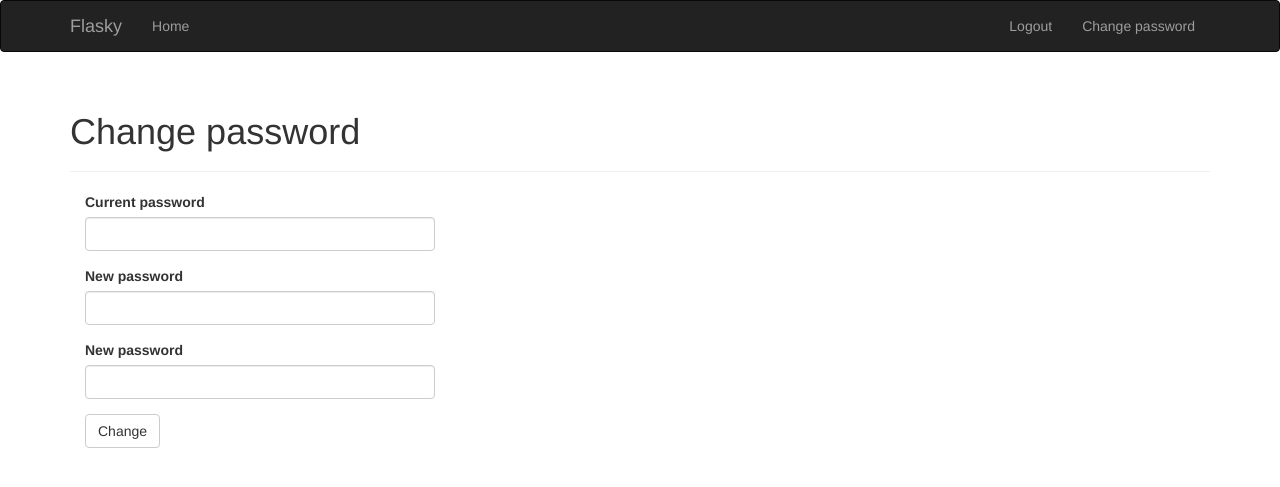
After one commit to jgrycz/study, a Flask app: page /auth/change_password in a window 1280 px wide. The commit adds this page. Shown: the top 487 px of the page. Run offline with Flask 2, Linux system fonts and the light colour scheme; a user stored in the database is signed in; tables that the repository leaves empty hold one stand-in row (values such as "Sample post"); some libraries are stand-ins or nearby versions.

Commit message:
Added change password feature

```diff
--- a/flask/helloworld/app/auth/forms.py
+++ b/flask/helloworld/app/auth/forms.py
@@ -27,3 +27,9 @@ class RegistrationForm(FlaskForm):
     def validate_username(self, field):
         if User.query.filter_by(username=field.data).first():
             raise ValidationError('Username is already in use')
+
+class ChangePasswordForm(FlaskForm):
+    old_password = PasswordField('Current password', validators=[DataRequired()])
+    new_password = PasswordField('New password', validators=[DataRequired(), EqualTo('new_password2', 'Passwords have to be equal')])
+    new_password2 = PasswordField('New password', validators=[DataRequired()])
+    change = SubmitField('Change')
--- a/flask/helloworld/app/auth/views.py
+++ b/flask/helloworld/app/auth/views.py
@@ -2,7 +2,7 @@ from flask import render_template, redirect, request, url_for, flash
 from flask_login import login_user, logout_user, login_required, current_user
 from . import auth
 from ..models import User
-from .forms import LoginForm, RegistrationForm
+from .forms import LoginForm, RegistrationForm, ChangePasswordForm
 from .. import db
 
 
@@ -81,3 +81,20 @@ def resend_information():
     url = url_for('auth.confirm', token=token, _external=True)
     flash('Before you log in activate your account please, clicking following url: {}'.format(url))
     return redirect(url_for('main.index'))
+
+
+
+@auth.route('/change_password', methods=['GET', 'POST'])
+@login_required
+def change_password():
+    form = ChangePasswordForm()
+    if form.validate_on_submit():
+        user = User.query.filter_by(email=current_user.email).first()
+        if user.verify_password(form.old_password.data):
+            user.password = form.new_password.data
+            db.session.add(user)
+            db.session.commit()
+            flash('Your password has been changed!')
+        else:
+            flash('Incorrect current password')
+    return render_template('auth/change_password.html', form=form)
--- /dev/null
+++ b/flask/helloworld/app/templates/auth/change_password.html
@@ -0,0 +1,13 @@
+{% extends "base.html" %}
+{% import "bootstrap/wtf.html" as wtf %}
+{% block title %}Flasky - Change password{% endblock %}
+
+{% block page_content %}
+
+<div class="page-header">
+    <h1>Change password</h1>
+</div>
+<div class="col-md-4">
+    {{ wtf.quick_form(form) }}
+</div>
+{% endblock %}
--- a/flask/helloworld/app/templates/base.html
+++ b/flask/helloworld/app/templates/base.html
@@ -33,8 +33,10 @@
             <ul class="nav navbar-nav navbar-right">
                 {% if current_user.is_authenticated %}
                 <li><a href="{{ url_for('auth.logout') }}">Logout</a></li>
+                <li><a href="{{ url_for('auth.change_password') }}">Change password</a></li>
                 {% else %}
                 <li><a href="{{ url_for('auth.login') }}">Login</a></li>
+                <li><a href="{{ url_for('auth.register') }}">Register</a></li>
                 {% endif %}
             </ul>
         </div>
--- a/flask/helloworld/app/templates/index.html
+++ b/flask/helloworld/app/templates/index.html
@@ -7,7 +7,6 @@
 <div class="page-header">
     <h1>Witaj, {% if current_user.is_authenticated %}{{ current_user.username }}{% else %}nieznajomy{% endif %}!</h1>
 </div>
-{{ wtf.quick_form(form) }}
 
 <p>Lokalna data i czas: {{ moment(current_time).format('LLL') }}.</p>
 <p>TO było {{ moment(current_time).fromNow(refresh=True) }}</p>
```
Also changed, not shown: flask/helloworld/app/main/views.py (+1 -16 lines).
